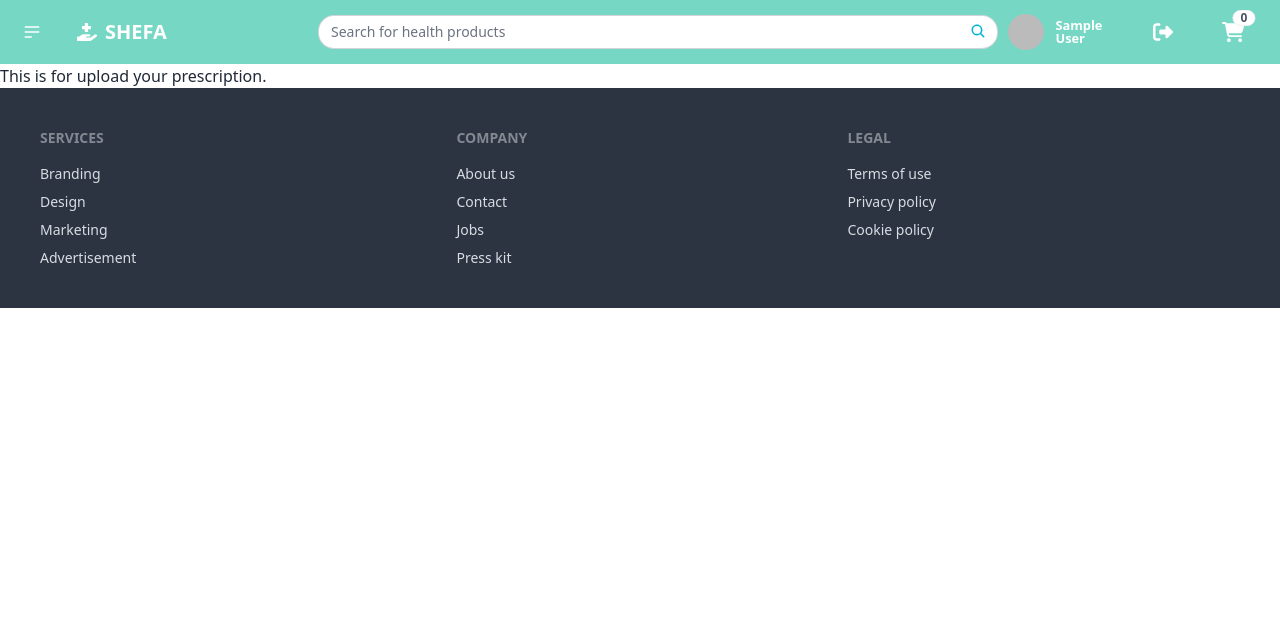
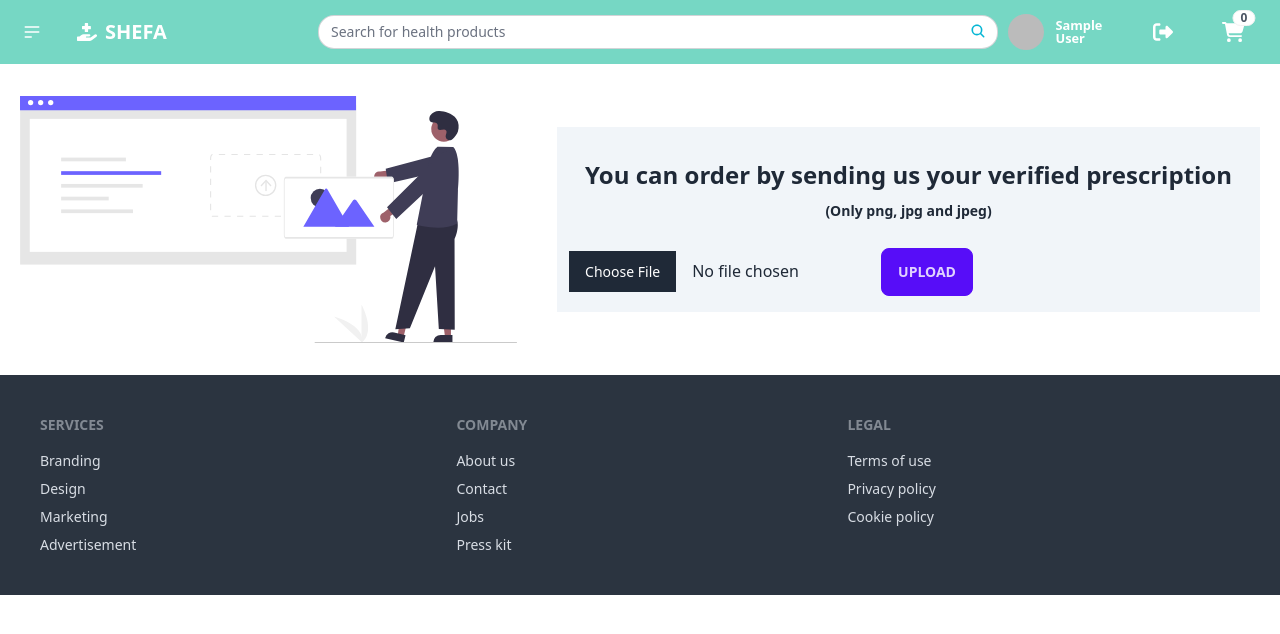
Before and after one commit to jfmemon/new-online-pharmacy, a React (Vite) app: page /uploadPrescription in a window 1280 px wide. Shown: the top 634 px of the page. Built offline with nearby package versions, Linux system fonts and the light colour scheme; no server answers; sample sign-in values are in the browser's storage.

Commit message:
upload prescription done

```diff
--- a/package.json
+++ b/package.json
@@ -15,6 +15,7 @@
     "@fortawesome/react-fontawesome": "^0.2.0",
     "@react-icons/all-files": "^4.1.0",
     "@tanstack/react-query": "^4.35.3",
+    "axios": "^1.5.1",
     "firebase": "^10.4.0",
     "flowbite": "^1.8.1",
     "flowbite-react": "^0.5.0",
--- a/src/Pages/UploadPrescription/UploadPrescription.jsx
+++ b/src/Pages/UploadPrescription/UploadPrescription.jsx
@@ -1,9 +1,74 @@
-import React from 'react';
+import { useContext, useState } from "react";
+import axios from "axios";
+import { AuthContext } from "../../Context/AuthProvider";
+import imageUpload from "../../assets/image_upload.svg"
+import Swal from "sweetalert2";
 
 const UploadPrescription = () => {
+    const [selectedImage, setSelectedImage] = useState(null);
+    const { user } = useContext(AuthContext);
+
+    const handleImageUpload = async () => {
+        const formData = new FormData();
+        formData.append('myImage', selectedImage);
+        formData.append('email', user.email);
+
+        try {
+            const response = await axios.post('http://localhost:5000/upload', formData, {
+                headers: {
+                    'Content-Type': 'multipart/form-data',
+                },
+            });
+
+            if (response.status === 200) {
+                Swal.fire(
+                    'Confirmed!',
+                    'Your order has been placed. You will get your medicine in 3 days. Thank you for buying from us.',
+                    'success'
+                )
+                setSelectedImage(null);
+                // Handle success, e.g., display a success message
+                // console.log('Prescription uploaded successfully');
+            }
+        } catch (error) {
+            // Handle error, e.g., display an error message
+            console.error('Prescription upload failed:', error);
+            Swal.fire({
+                position: 'top',
+                icon: 'error',
+                title: 'Oops...',
+                text: `${error.message}`,
+              })
+        }
+    };
+
+    const handleImageChange = (event) => {
+        setSelectedImage(event.target.files[0]);
+    };
+
     return (
-        <div className='mt-16'>
-            This is for upload your prescription.
+        <div>
+            <div className="w-full md:flex items-center justify-center p-5 gap-10">
+                <div className="py-3">
+                    <img className="w-[600px]" src={imageUpload} alt="" />
+                </div>
+                <div className="p-3 bg-slate-100">
+                    <h2 className="text-2xl font-semibold text-center py-5">You can order by sending us your verified prescription <span className="text-sm">(Only png, jpg and jpeg)</span></h2>
+                    {selectedImage && (
+                        <div>
+                            <img
+                                alt="not found"
+                                width={"300px"}
+                                src={URL.createObjectURL(selectedImage)}
+                            />
+                            <br />
+                            <button className="btn btn-warning" onClick={() => setSelectedImage(null)}>Remove</button>
+                        </div>
+                    )}
+                    <input className="my-2" type="file" accept="image/*" onChange={handleImageChange} />
+                    <button className="btn btn-primary" onClick={handleImageUpload}>Upload</button>
+                </div>
+            </div>
         </div>
     );
 };
```
Also changed, not shown: src/assets/image_upload.svg (added), 1 other file (tests, documents, lock files or other folders).
